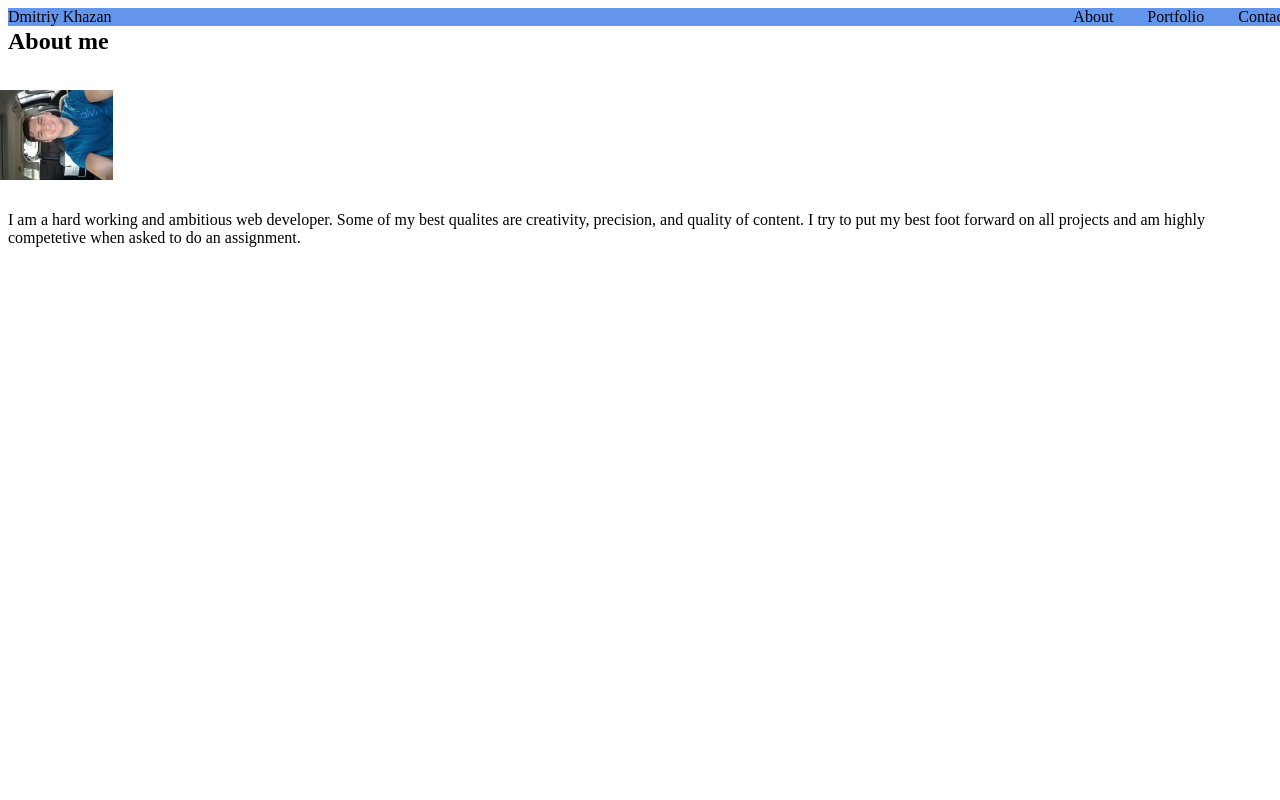
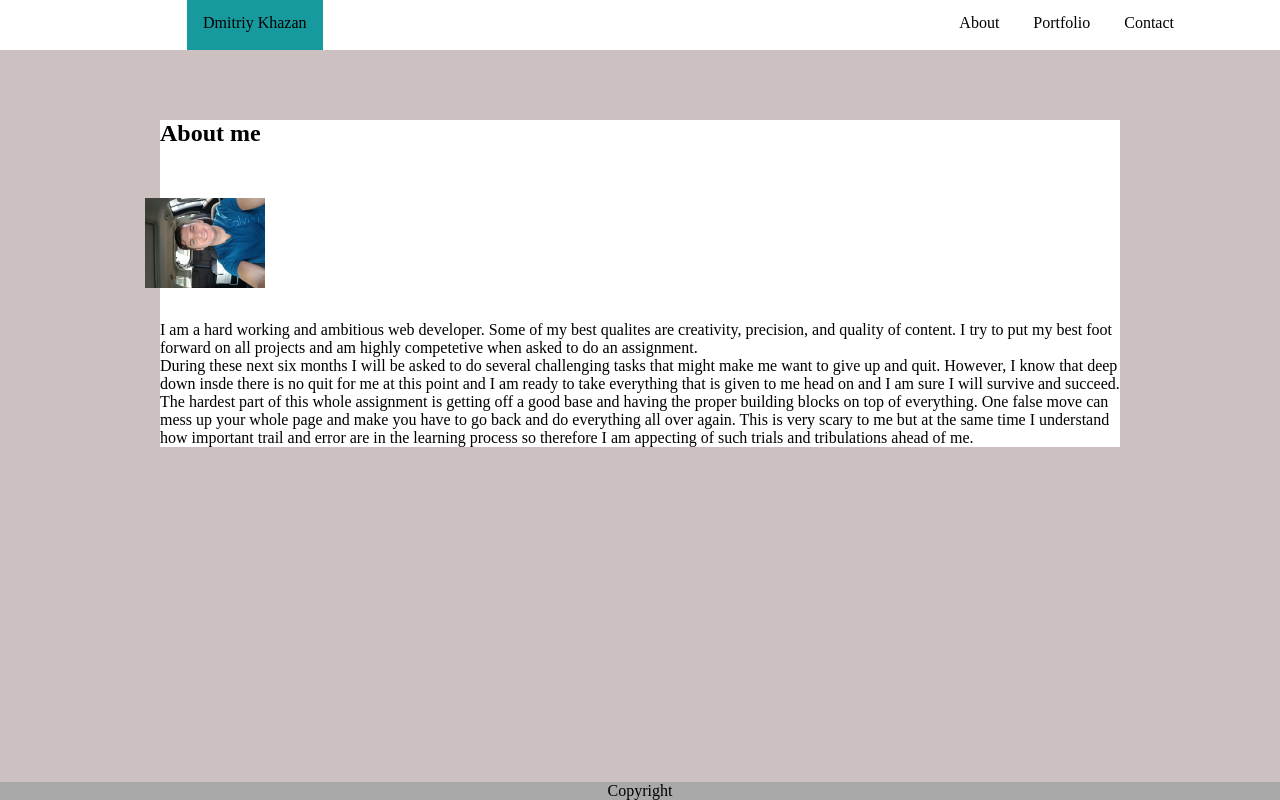
Before and after one commit to Dima757/Basic-Portfolio, a plain HTML site: page index.html in a window 1280 px wide. Drawn offline with Linux system fonts and the light colour scheme.

Commit message:
third go

```diff
--- a/css/style.css
+++ b/css/style.css
@@ -1,16 +1,10 @@
 *   {
     box-sizing: border-box;
+    background-color: rgb(204, 192, 192);
+    margin: 0;
 
 }
 
-
-
-h1 {
-    background-color: aqua;
-    color: white;
-    margin-left: 150px;
-    width: 20%;
-}
 
 .wrapper {
     border-block-end-color: black;
@@ -24,23 +18,25 @@ h1 {
     transform: rotate(270deg);
 }
 
-#about {
-    float: left;
-}
-
 #body {
     float: left;
+    background-color: white;
+    margin-top: 120px;
 }
 
 .head-container {
+    height: 50px;
+    margin-left: 195px;
+    background-color: white;
+
 
 }
 
 #master-head {
     position: fixed;
     z-index: 100;
-    width: 100%;
-    background: cornflowerblue;
+    width: 1380px;
+    background-color: white;
     color: black
 }
 
@@ -48,6 +44,11 @@ h1 {
     text-decoration: none;
     float: left;
     color: black;
+    background-color: rgb(22, 154, 158);
+    height: 50px;
+    padding: 14px 16px;
+    margin-left: -8px;
+
 }
 
 nav a {
@@ -56,9 +57,42 @@ nav a {
     display: inline-block;
     padding-left: 15px;
     margin-left: 15px;
+    background-color: white;
+
 
 }
 
 nav {
     float: right;
+    background-color: white;
+    padding: 14px 16px;
+    margin-right: 190px;
 }
+
+#footer {
+    position: fixed;
+    bottom: 0;
+    width: 100%;
+    text-align: center;
+    background-color: darkgrey;
+
+}
+
+#about {
+    margin-top: 120px;
+}
+
+.container {
+    max-width: 960px;
+    margin: auto;
+}
+
+h2 {
+    background-color: white;
+
+}
+
+p {
+    background-color: white;
+
+}
--- a/index.html
+++ b/index.html
@@ -26,24 +26,38 @@
     <div class="container">
 
         <section id="main-bio">
-            <div id="about">
-                <h2>About me</h2>
-            </div>
 
             <div id="body">
+                <h2>About me</h2>
+
+                <br><br>
+
                 <img id="bio-image" src="assets/images/profilepicsmall.jpg" alt="Dmitriy Khazan">
+
+                <br><br>
 
                 <p>I am a hard working and ambitious web developer. Some of my best qualites are creativity, precision, and
                     quality of content. I try to put my best foot forward on all projects and am highly competetive when
                     asked to do an assignment.</p>
+
+                <p>During these next six months I will be asked to do several challenging tasks that might make me want to give
+                    up and quit. However, I know that deep down insde there is no quit for me at this point and I am ready
+                    to take everything that is given to me head on and I am sure I will survive and succeed.</p>
+
+                <P>The hardest part of this whole assignment is getting off a good base and having the proper building blocks
+                    on top of everything. One false move can mess up your whole page and make you have to go back and do
+                    everything all over again. This is very scary to me but at the same time I understand how important trail
+                    and error are in the learning process so therefore I am appecting of such trials and tribulations ahead
+                    of me.</P>
             </div>
 
         </section>
-        <footer>
-            <div id="copyright">Copyright</div>
-        </footer>
+
     </div>
 
+    <footer>
+        <div id="footer">Copyright</div>
+    </footer>
 </body>
 
 </html>
```
